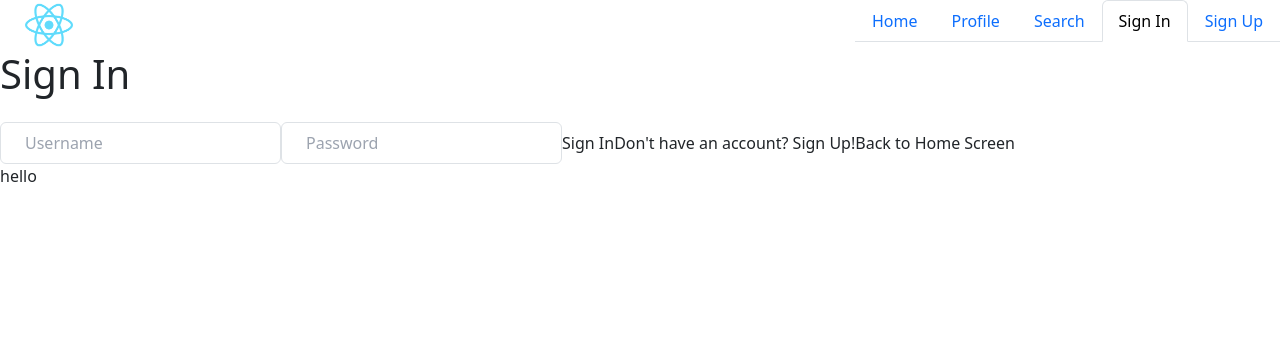
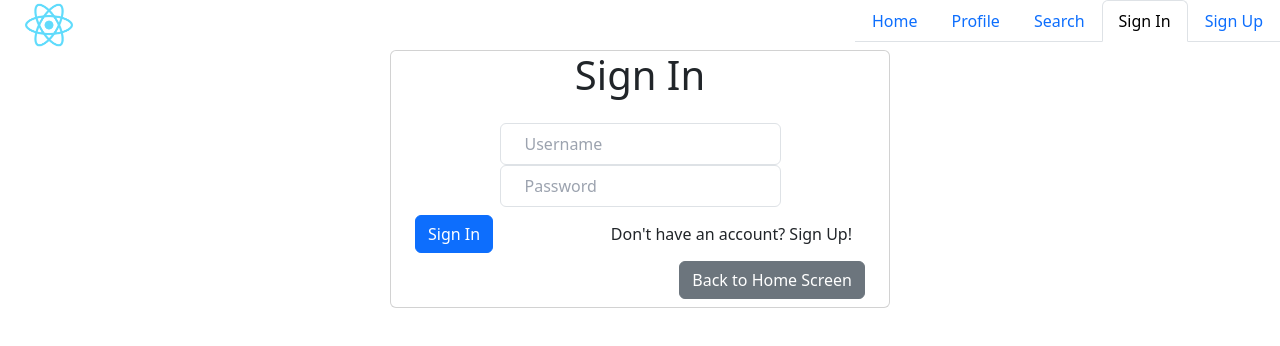
Before and after one commit to aryan-mehta05/onestop, a React (Create React App) app in the folder client/: page /signin in a window 1280 px wide. Shown: the top 346 px of the page. Built offline with nearby package versions, Linux system fonts and the light colour scheme; no server answers.

Commit message:
styled sign in page

```diff
--- a/client/src/SignIn/index.tsx
+++ b/client/src/SignIn/index.tsx
@@ -36,11 +36,14 @@ export default function SignIn() {
     };
 
     return (
-        <div className="flex flex-col items-center justify-center h-screen">
+        <div className="flex">
             <Nav />
-            <HeaderLogo/>
-            <h1 className="text-3xl mb-4">Sign In</h1>
-            <form className="flex flex-col space-y-4">
+            <HeaderLogo />
+            <div className='post-list'>
+                <div className='card post-card'>
+                    <h1 className="mb-4 text-center">Sign In</h1>
+                    <form className="">
+                        <div className='text-center'>
                             <input
                                 type="text"
                                 placeholder="Username"
@@ -56,21 +59,31 @@ export default function SignIn() {
                                 className="border px-4 py-2 rounded"
                             />
                             {errorMsg && <p className="text-red-500">{errorMsg}</p>}
-                <button onClick={signin}>
+                        </div>
+                        <div className=''>
+                            <button className='btn btn-primary mx-4 my-2' onClick={signin}>
                                 Sign In
                             </button>
                             <button
+                                className='btn mx-4 my-2 float-end'
                                 onClick={() => navigate('/signup')}
                             >
                                 Don't have an account? Sign Up!
                             </button>
+                            <br />
                             <button
+                                className='btn btn-secondary mx-4 mb-2 float-end'
                                 onClick={() => navigate('/')}
                             >
                                 Back to Home Screen
                             </button>
+                        </div>
+
                     </form>
-            <div>hello {currentUser.username}</div>
+                </div>
+
+            </div>
+
         </div>
     );
 };
```
Lines whose indentation alone changed are shown as unchanged.
